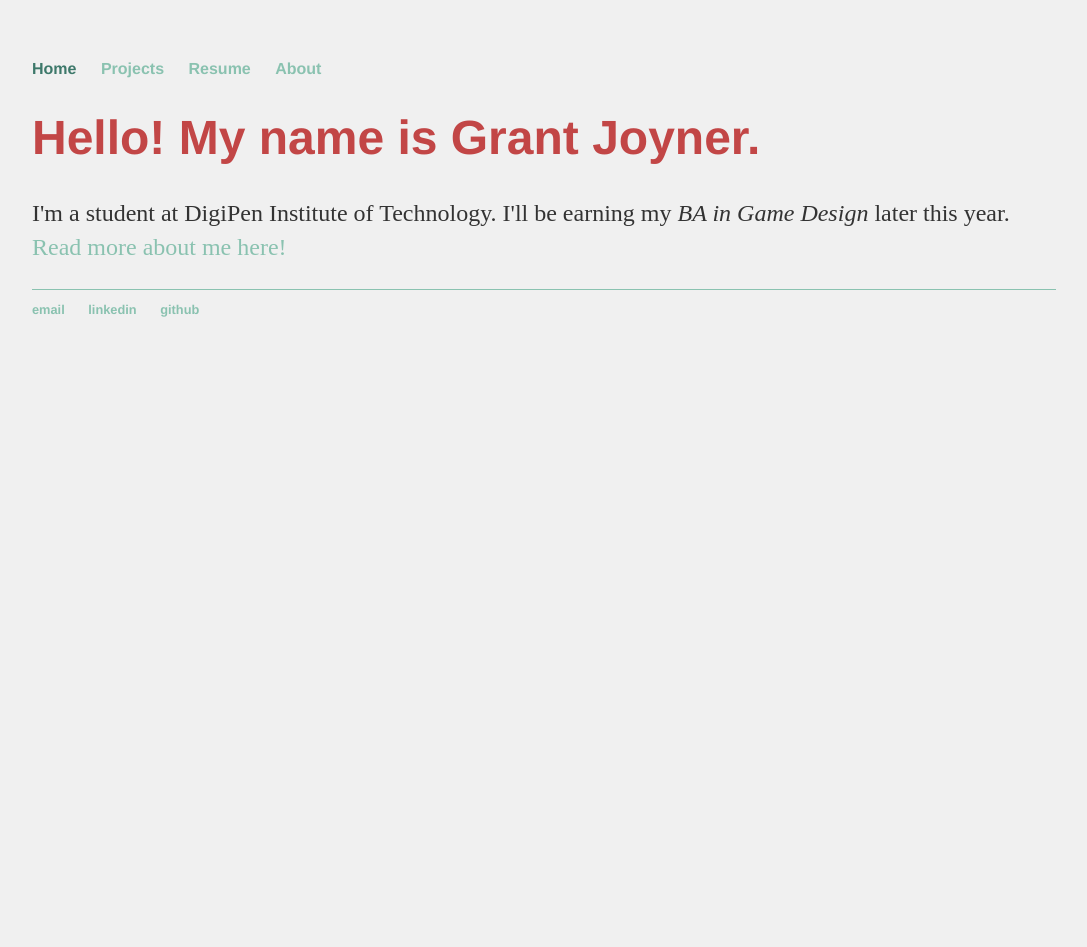
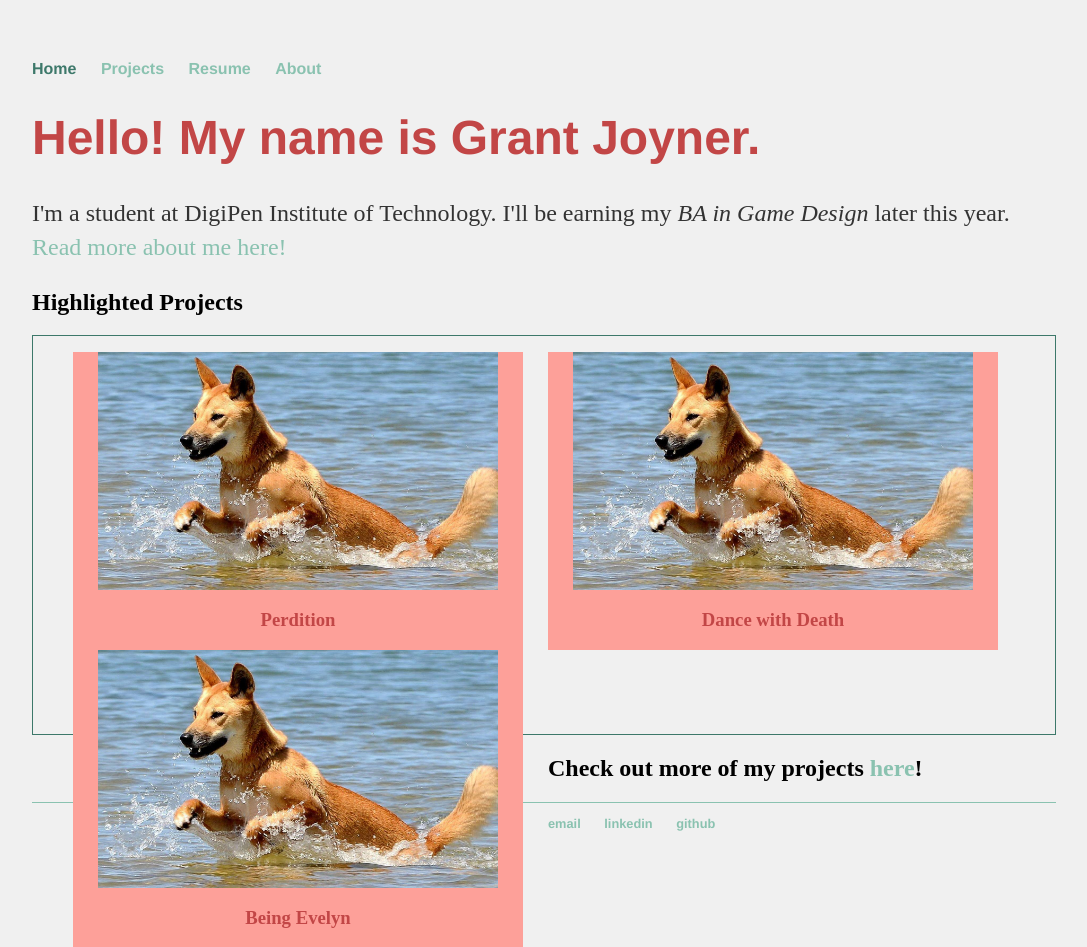
Before and after one commit to digigrant/digigrant.github.io, a Jekyll site: the page built from index.html, in a window 1280 px wide. Shown: the whole page, without its empty margins (96-1183 px from the left). Built offline with Jekyll 4.4.1, drawn with Linux system fonts in a browser that asks for light colours; before the commit the page ends 900 px from its top, so only the background shows below that.

Commit message:
Update index.html

```diff
--- a/index.html
+++ b/index.html
@@ -5,4 +5,28 @@
 <div class="blurb">
 	<h1>Hello! My name is Grant Joyner.</h1>
 	<p>I'm a student at DigiPen Institute of Technology. I'll be earning my <em>BA in Game Design</em> later this year. <a href="/about">Read more about me here!</a></p>
-</div><!-- /.blurb -->
+</div>
+
+<h2>Highlighted Projects</h2>
+<div class="row">
+<ul>
+	<a href="/projects/perdition.html">
+	<li class="col">
+	  <img src="/assets/images/dingo.jpg"><h3>Perdition</h3>
+	</li>
+	</a>
+
+	<a href="/projects/dance-with-death.html">
+	<li class="col">
+	  <img src="/assets/images/dingo.jpg"><h3>Dance with Death</h3>
+	</li>
+	</a>
+
+	<a href="/projects/being-evelyn.html">
+	<li class="col">
+	  <img src="/assets/images/dingo.jpg"><h3>Being Evelyn</h3>
+	</li>
+	</a>
+</ul>
+</div>
+<h2>Check out more of my projects <a href="/projects.html">here</a>!</h2>
```
